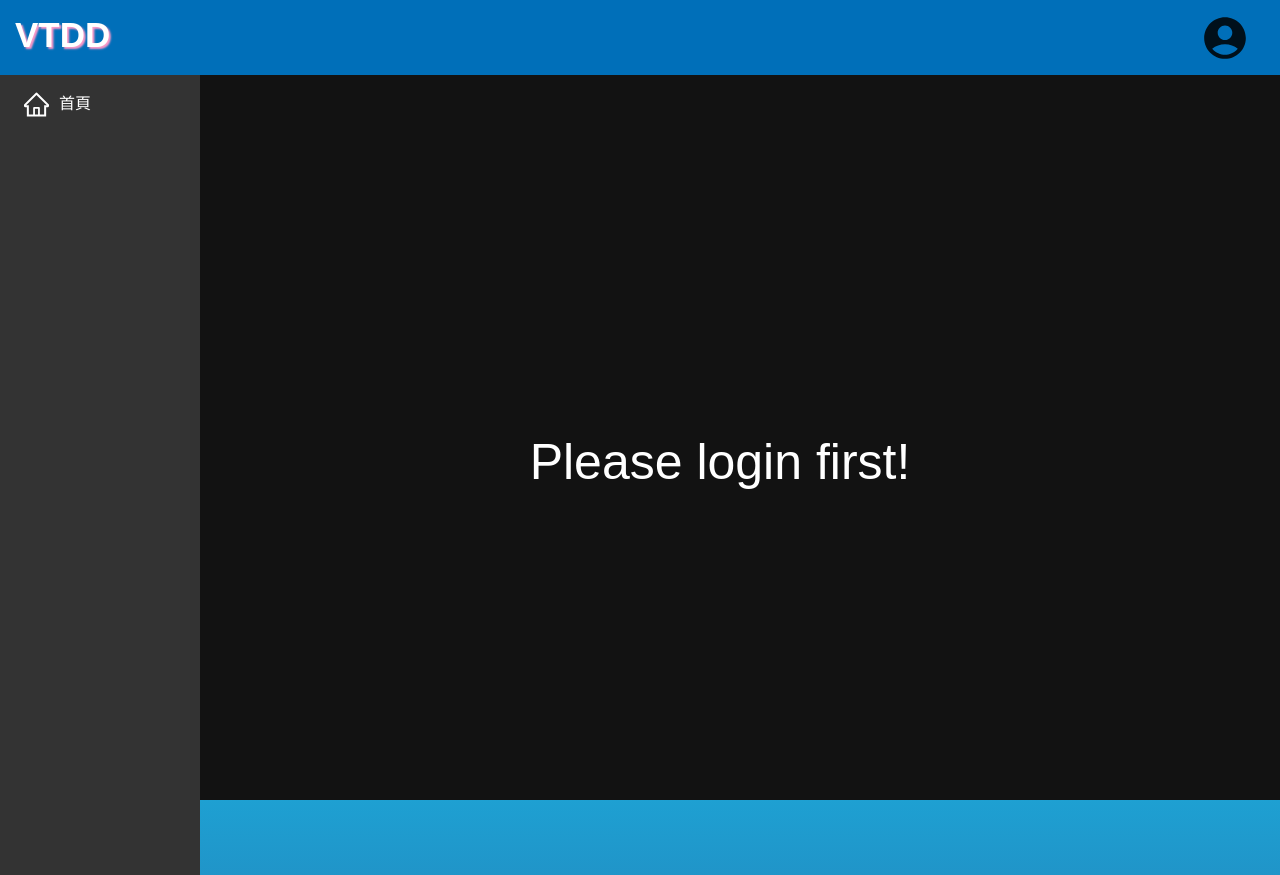
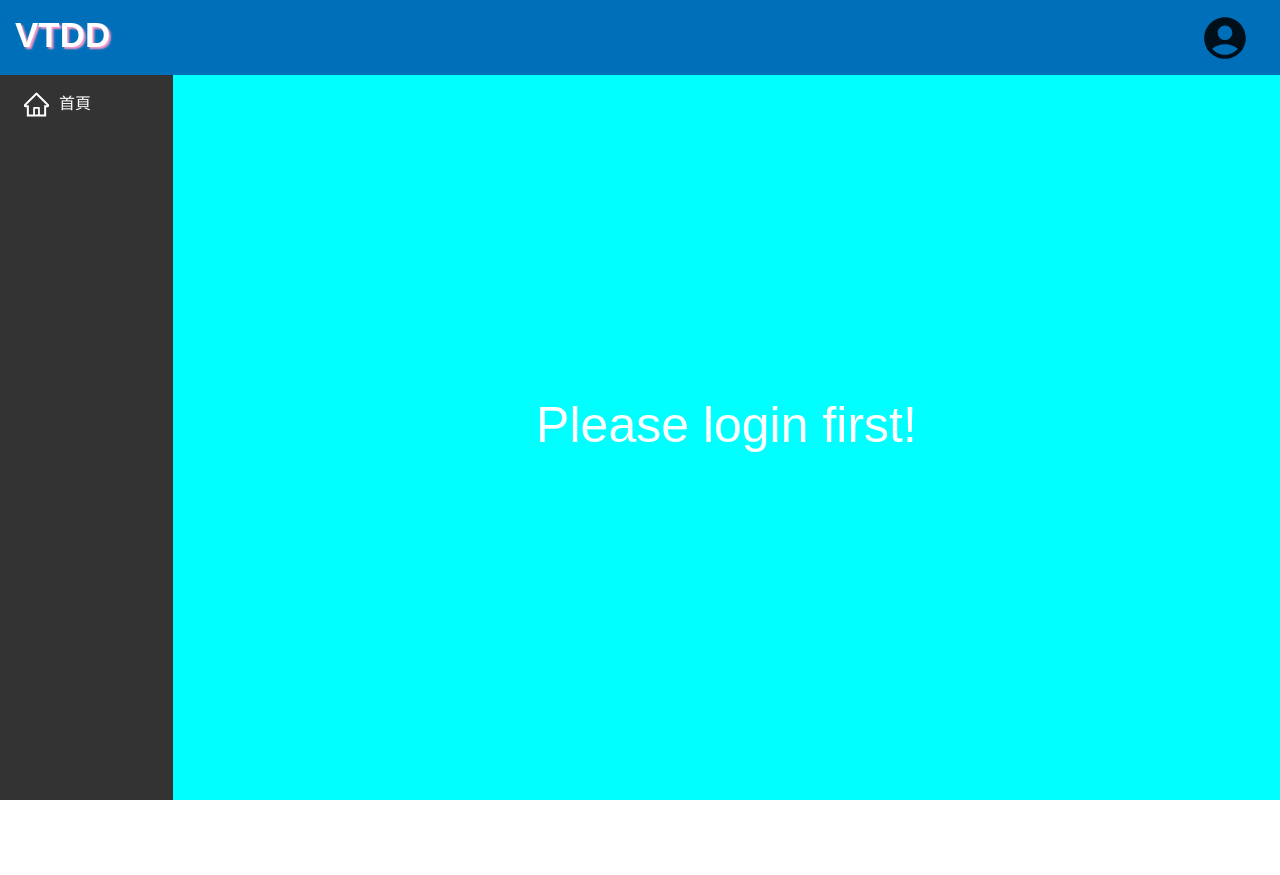
Before and after one commit to SonicBenz0408/Web_Final, a React (Create React App) app in the folder frontend/: page / in a window 1280 px wide. After the commit the page ends 800 px from the top, so only its background shows below. Built offline with nearby package versions, Linux system fonts and the light colour scheme; no server answers; a web font is replaced by a local one.

Commit message:
sonic_benz

```diff
--- a/frontend/src/Containers/homePage.css
+++ b/frontend/src/Containers/homePage.css
@@ -1,11 +1,13 @@
 .not-login{
+    background-color: aqua;
     width: 100% ;
     height: 100% ;
     display: flex;
     align-items: center;
     justify-content: center;
-    margin-top: 75px;
-    margin-left: 160px;
+    padding-top: 75px;
+    /* margin-left: 160px; */
+    overflow-y: scroll;
 }
 
 .not-login h1{
--- a/frontend/src/Containers/mainArea.js
+++ b/frontend/src/Containers/mainArea.js
@@ -5,6 +5,7 @@ const Wrapper = styled.div`
     box-sizing: border-box;
     padding: 20px;
     width: 100%;
+    height: 100%;
     margin-top: 75px;
     margin-left: 200px ;
     overflow-y: scroll;
--- a/frontend/src/Containers/sideBar.js
+++ b/frontend/src/Containers/sideBar.js
@@ -10,9 +10,7 @@ const Wrapper = styled.div`
     flex-direction: column;
     background-color: rgb(54,54,54);
     transition: .5s;
-    margin-top: 75px ;
-    position: fixed ;
-}
+    padding-top: 75px ;
 `
 
 const SideBar = ({ nowUser, menuKey, setMenuKey, setFavorList, navigate }) => {
--- a/frontend/src/Containers/signIn.css
+++ b/frontend/src/Containers/signIn.css
@@ -8,7 +8,7 @@
     padding: 50px 20px 20px 20px;
     width: 400px ;
     height: 400px ;
-    background-color: rgb(255, 255, 255) ;
+    background-color: rgb(255, 255, 255);
     box-shadow: rgb(58, 109, 123) 5px 5px 20px ;
     border-radius: 10px ;
     display: flex;
```
Also changed, not shown: frontend/src/Containers/homePage.js (line endings or trailing spaces).
